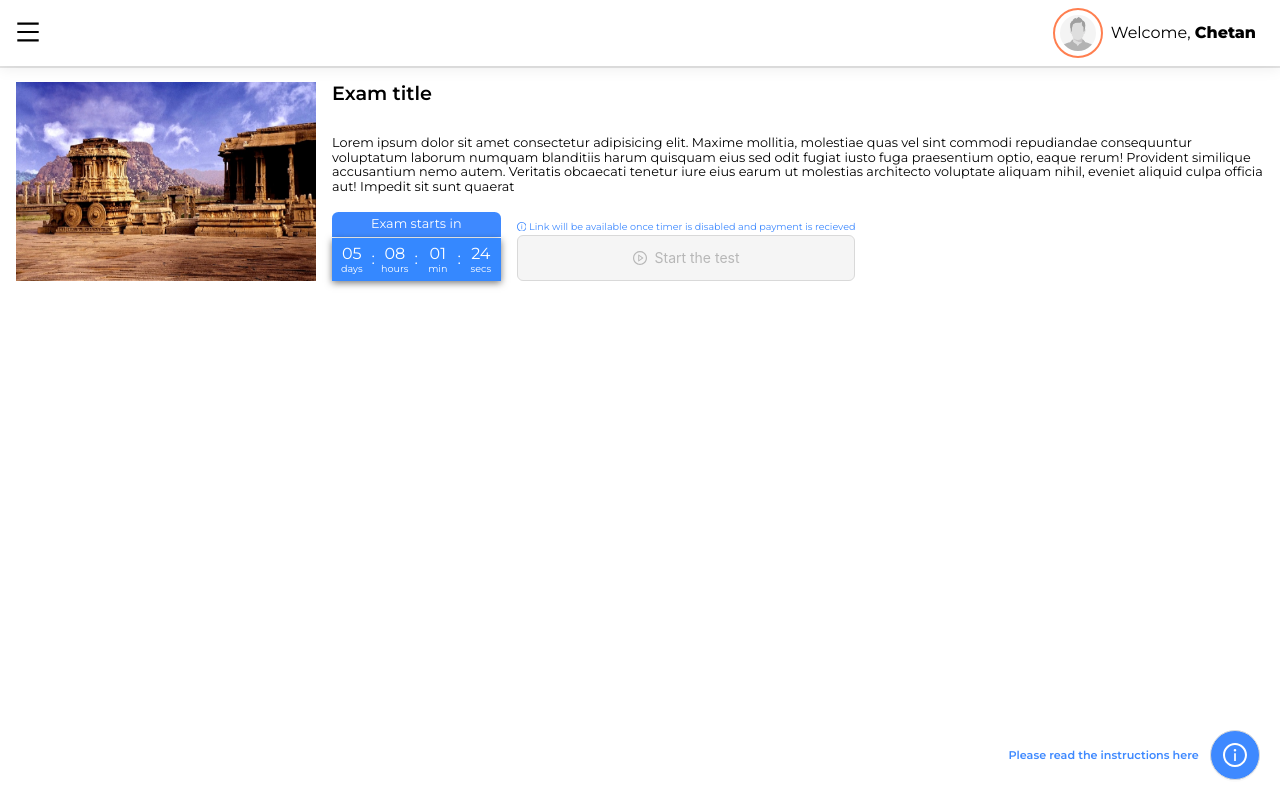
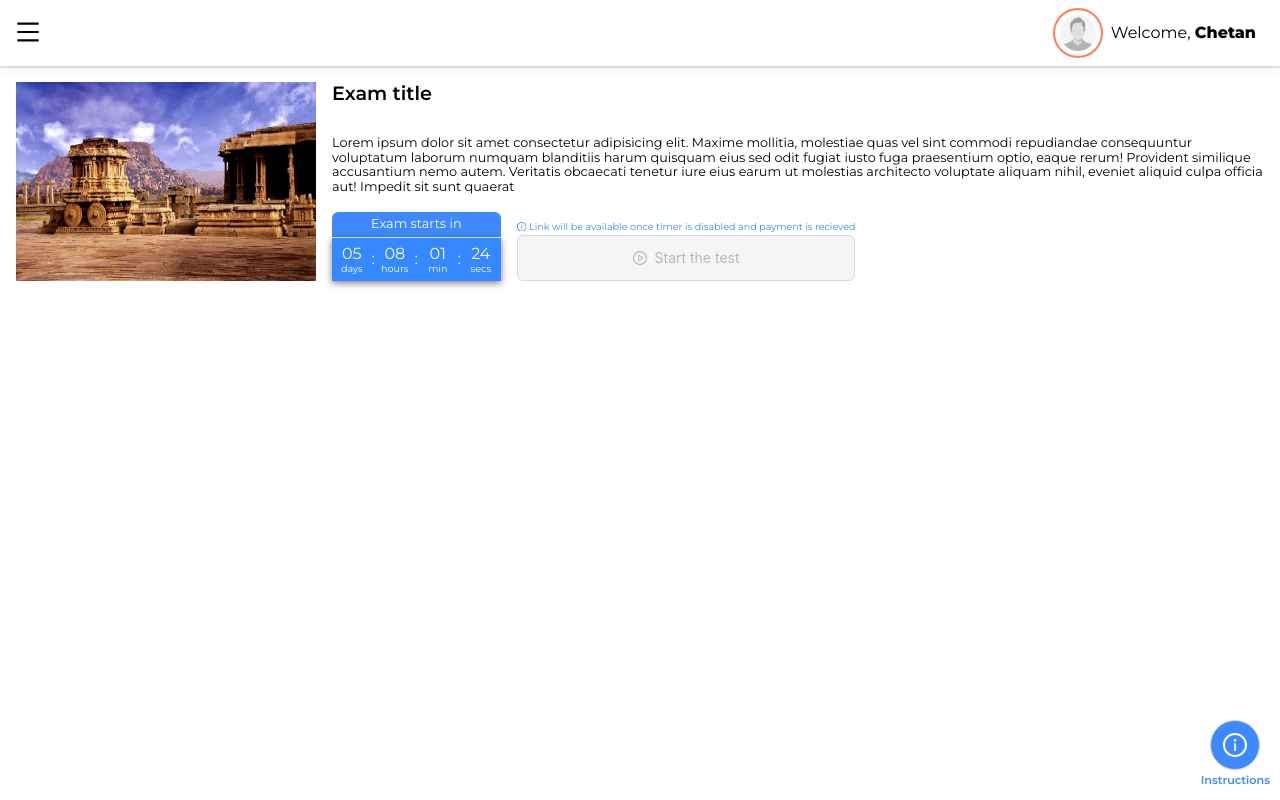
Before and after one commit to Chetan-Bashetti/scoremore, a React (Create React App) app: page /auth/exam/123asdhk132h123kh123 in a window 1280 px wide. Built offline with nearby package versions, Linux system fonts and the light colour scheme.

Commit message:
UPDATES: Made changes to instruction button text

```diff
--- a/src/assets/css/ExamPage.css
+++ b/src/assets/css/ExamPage.css
@@ -100,8 +100,8 @@
 
 .inst-wrap {
 	position: absolute;
-	bottom: 20px;
-	right: 20px;
+	bottom: 10px;
+	right: 10px;
 	width: 30%;
 	display: flex;
 	flex-direction: column;
@@ -125,11 +125,12 @@
 .inst-actions {
 	display: flex;
 	align-items: center;
+	flex-direction: column-reverse;
 }
 .inst-text {
 	font-size: 0.7em;
 	color: #3e89ff;
-	padding: 0.3em 1em;
+	padding: 0.3em 0em;
 	font-weight: 600;
 	border-radius: 1em;
 }
--- a/src/pages/ExamPage/index.tsx
+++ b/src/pages/ExamPage/index.tsx
@@ -155,11 +155,8 @@ const ExamPage = () => {
 			<div className='inst-wrap'>
 				{isInfoVisisble ? <Instructions /> : ''}
 				<div className='inst-actions'>
-					{!isInfoVisisble ? (
-						<div className='inst-text'>Please read the instructions here</div>
-					) : (
-						''
-					)}
+					<div className='inst-text'>Instructions</div>
+
 					<Button
 						className='info-button'
 						onMouseOver={() => setIsInfoVisible(true)}
```
